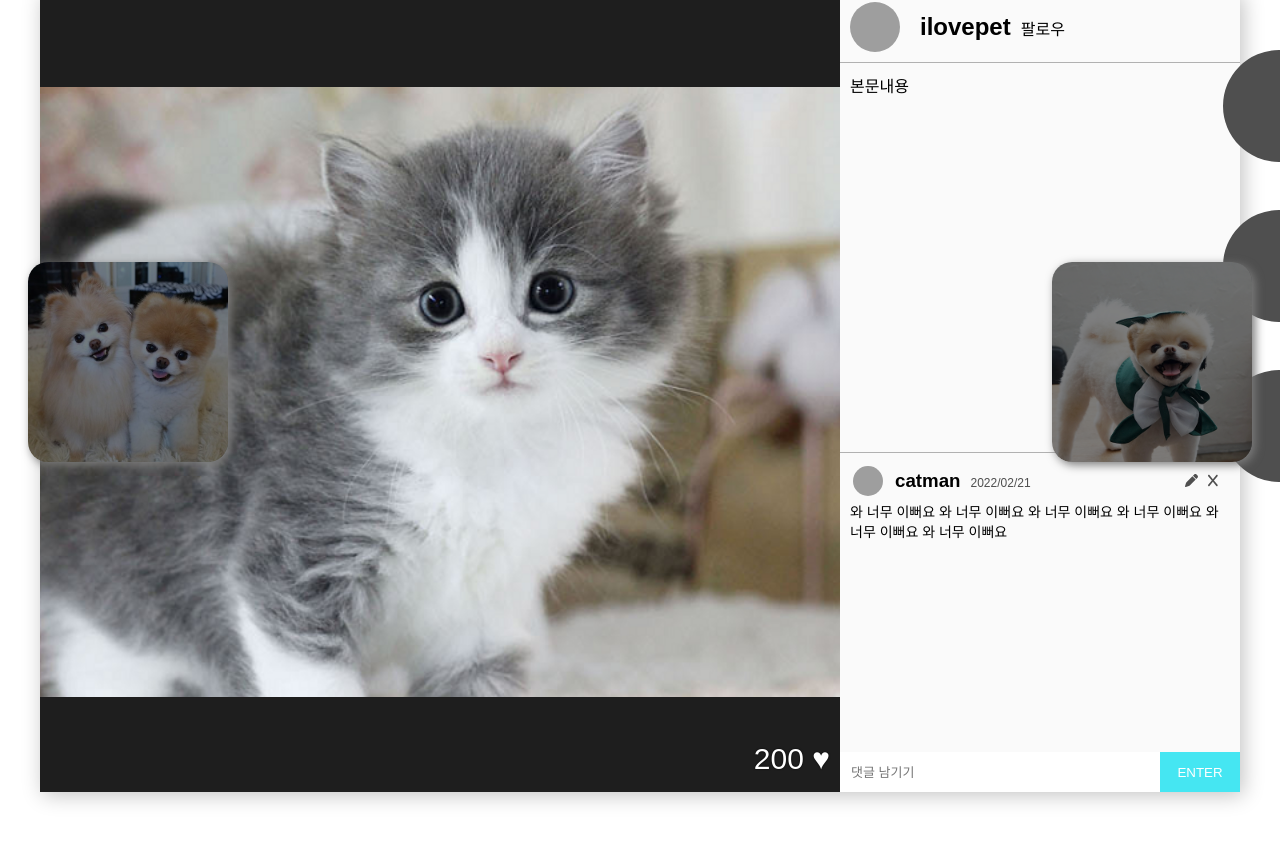
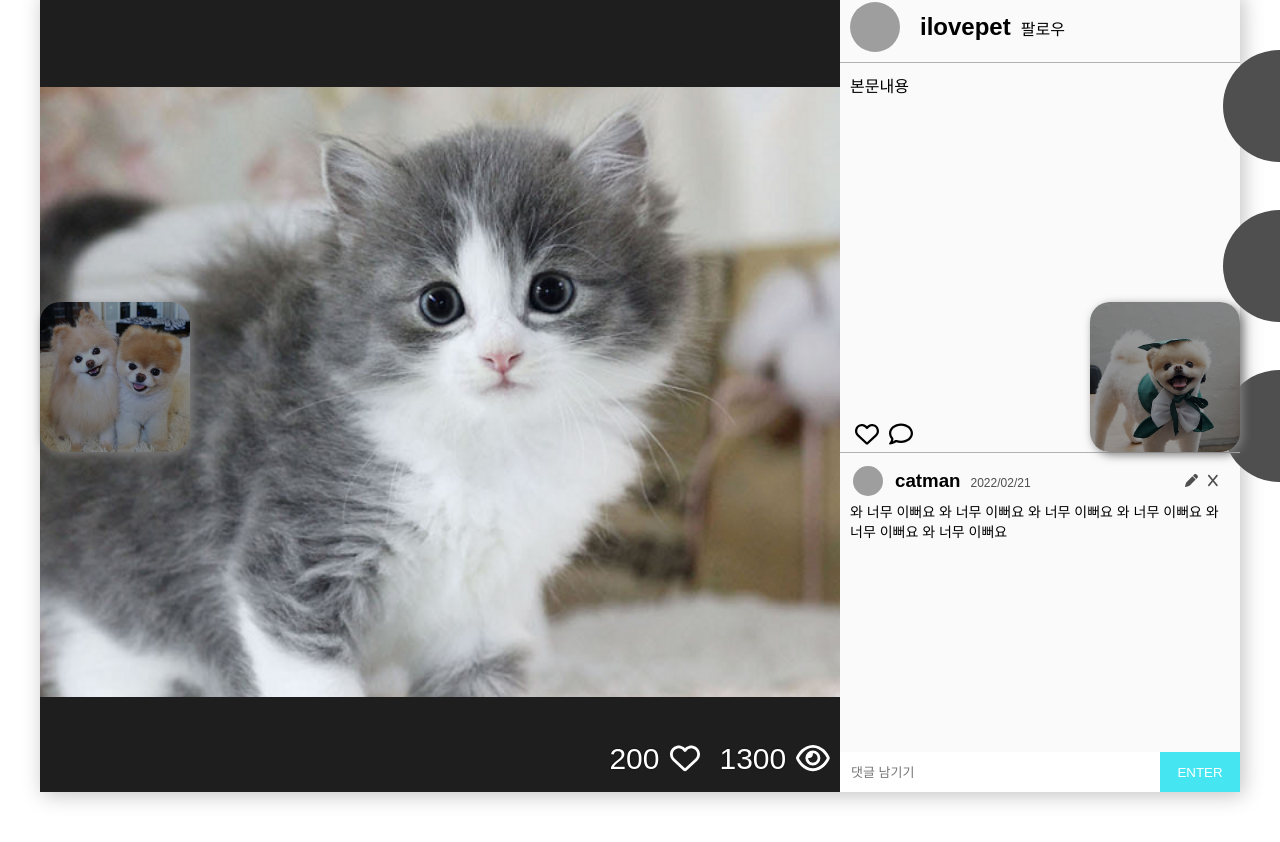
Before and after one commit to lee-goeun/final_project, a React (Create React App) app in the folder client/: page / in a window 1280 px wide. Shown: the part 236-1078 px from the top of the page. Built offline with nearby package versions, Linux system fonts and the light colour scheme; grey boxes are pictures that could not be loaded; a web font is replaced by a local one.

Commit message:
게시물컨테이너(PostContainer) 좋아요 클릭 색상변경,  댓글아이콘 클릭 -> 댓글창포커스, 조회수 아이콘 추

```diff
--- a/client/src/components/Post.css
+++ b/client/src/components/Post.css
@@ -27,7 +27,13 @@
   height: 100%;
   object-fit: contain;
 }
-
+.like-count,
+.views-count {
+  margin: 0 10px 0 20px;
+}
+#big-heart-icon {
+  color: red;
+}
 .pc-right {
   width: 400px;
   height: 800px;
@@ -99,8 +105,31 @@
   grid-area: pr05;
   line-height: 30px;
   text-align: right;
+  display: flex;
+  justify-content: space-between;
+}
+.pr05 > p:first-child {
+  padding-left: 10px;
+}
+#border-heart-btn,
+#border-comment-btn {
+  color: black;
+  margin: 0 5px;
+  cursor: pointer;
+  font-size: 24px;
+  transition: 0.3s;
+}
+#border-comment-btn:hover {
+  color: #45e6f2;
+}
+#heart-btn {
+  color: red;
+  margin: 0 5px;
+  cursor: pointer;
+  font-size: 24px;
 }
 .pr05 > p {
+  display: inline-block;
   margin-right: 10px;
   color: #727272;
 }
--- a/client/src/components/Post.jsx
+++ b/client/src/components/Post.jsx
@@ -28,12 +28,46 @@ const PostContainer = () => {
 
   const [showPostMenu, setShowPostMenu] = useState(false);
 
+  const [isLike, setIsLike] = useState(false);
+
+  const commentInput = useRef();
+
+  // 좋아요 버튼(하트) 클릭시
+  const clickLike = (e) => {
+    setIsLike(!isLike);
+  };
+  const clickGoToCommnet = (e) => {
+    commentInput.current.focus();
+  };
+
   return (
     <>
       <div className="post-container">
         <div className="pc-left">
           <img src={process.env.PUBLIC_URL + 'img/cat.png'} />
-          <div className="heart">200 ♥</div>
+          <div className="heart">
+            <span className="like-count">200</span>
+            {isLike ? (
+              <FontAwesomeIcon
+                icon={faHeart}
+                id="big-heart-icon"
+                title="좋아요"
+              />
+            ) : (
+              <FontAwesomeIcon
+                icon={borderHeart}
+                id="big-border-heart-icon"
+                title="좋아요"
+              />
+            )}
+
+            <span className="views-count">1300</span>
+            <FontAwesomeIcon
+              icon={borderEye}
+              id="big-border-views-icon"
+              title="조회수"
+            />
+          </div>
         </div>
 
         <div className="pc-right">
@@ -68,13 +102,37 @@ const PostContainer = () => {
           </div>
           <div className="pr04">본문내용</div>
           <div className="pr05">
+            <p>
+              {isLike ? (
+                <FontAwesomeIcon
+                  icon={faHeart}
+                  id="heart-btn"
+                  title="좋아요 취소"
+                  onClick={clickLike}
+                />
+              ) : (
+                <FontAwesomeIcon
+                  icon={borderHeart}
+                  id="border-heart-btn"
+                  title="좋아요"
+                  onClick={clickLike}
+                />
+              )}
+
+              <FontAwesomeIcon
+                icon={borderComment}
+                id="border-comment-btn"
+                title="댓글 남기기"
+                onClick={clickGoToCommnet}
+              />
+            </p>
             <p>2022/02/20 14:15</p>
           </div>
           <div className="pr06">
             <CommentContainer />
           </div>
           <div className="pr07">
-            <input type="text" placeholder="댓글 남기기" />
+            <input type="text" placeholder="댓글 남기기" ref={commentInput} />
             <button>ENTER</button>
           </div>
         </div>
--- a/client/src/pages/Home.jsx
+++ b/client/src/pages/Home.jsx
@@ -32,10 +32,22 @@ const MainPageFooterStyle = styled.div`
 
   @media screen and (max-width: 2250px) {
     .left-btn-div {
-      right: 15%;
+      right: 16%;
     }
     .right-btn-div {
-      left: 15%;
+      left: 16%;
+    }
+  }
+  @media screen and (max-width: 2000px) {
+    .left-btn-div {
+      width: 150px;
+      height: 150px;
+      bottom: 590px;
+    }
+    .right-btn-div {
+      width: 150px;
+      height: 150px;
+      bottom: 590px;
     }
   }
 `;
@@ -89,15 +101,25 @@ const MoveBtnStyle = styled.div`
   }
   .left-btn:hover > img,
   .right-btn:hover > img {
-    filter: brightness(90%);
+    filter: brightness(100%);
   }
   .left-btn > img,
   .right-btn > img {
     width: 100%;
     height: 100%;
     object-fit: cover;
-    filter: brightness(50%);
+    filter: brightness(60%);
     transition: 0.3s;
+  }
+  @media screen and (max-width: 2000px) {
+    .left-btn {
+      width: 150px;
+      height: 150px;
+    }
+    .right-btn {
+      width: 150px;
+      height: 150px;
+    }
   }
 `;
 
```
